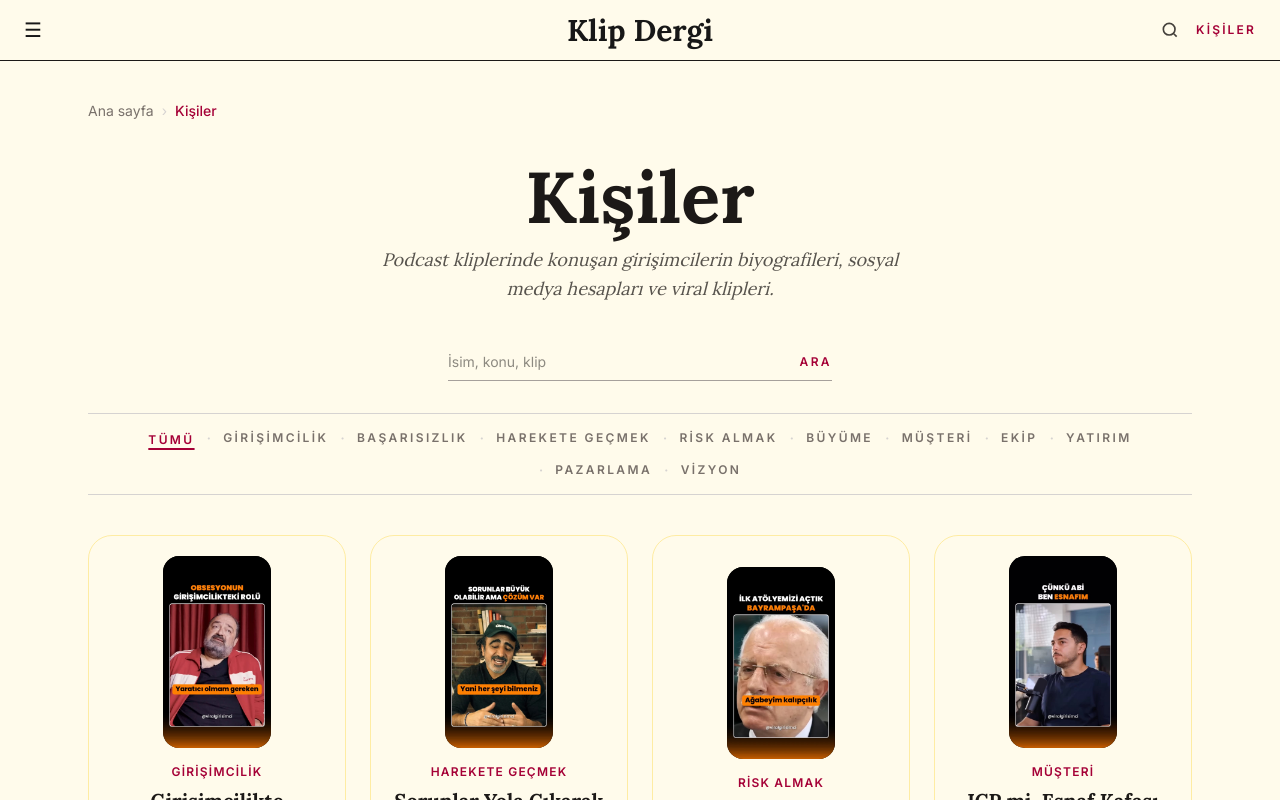
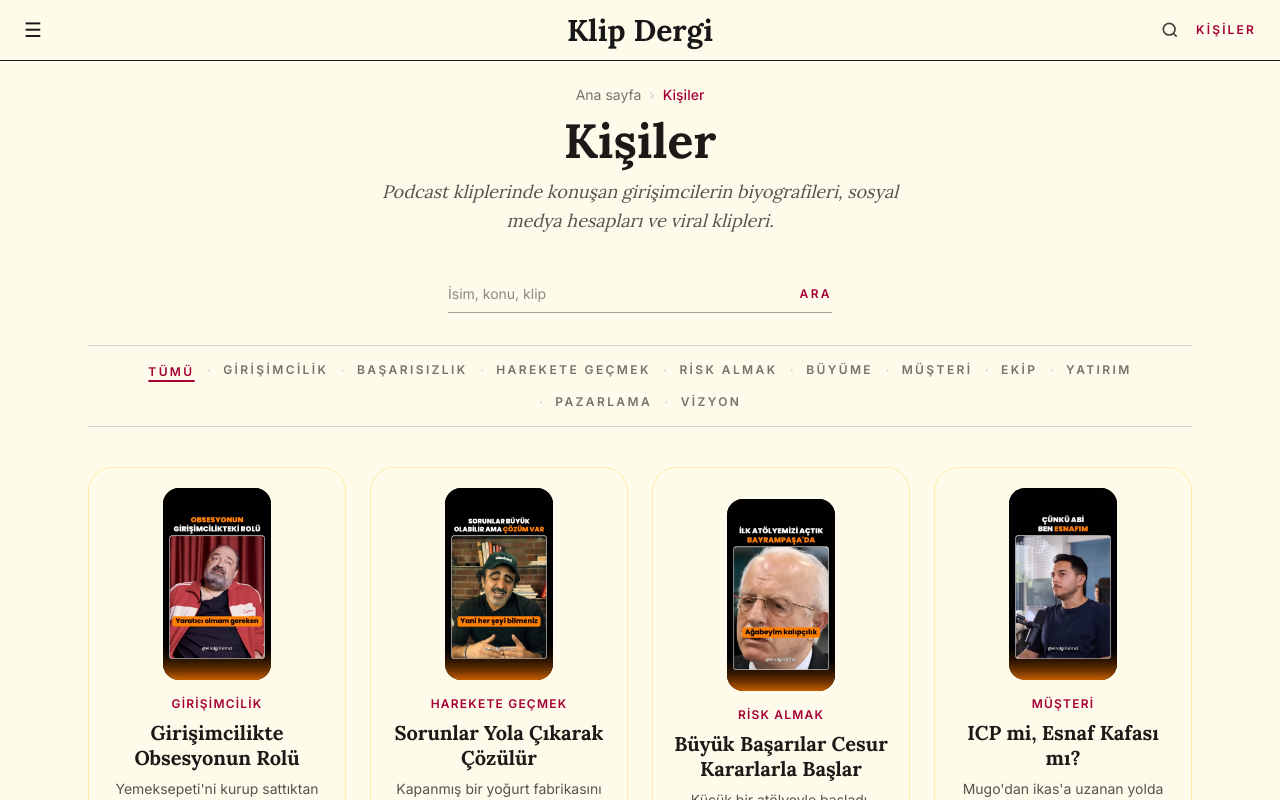
Before and after one commit to symkllci/klip-dergi, a Next.js app: page /kisiler in a window 1280 px wide. Shown: the top 800 px of the page. Built offline with nearby package versions, Linux system fonts and the light colour scheme.

Commit message:
Kişiler başlığı yukarıda, ekmek kırıntısı ortada, başlık boyutu Diğer hikâyeler gibi

```diff
--- a/src/app/kisiler/page.tsx
+++ b/src/app/kisiler/page.tsx
@@ -74,14 +74,16 @@ export default async function KisilerSayfasi({
   return (
     // Bütün sayfa: ana sayfayla aynı krem zemin (amber-50) ve koyu mürekkep yazı (stone-900)
     <div className="min-h-screen bg-amber-50 text-stone-900">
-      <main className="mx-auto max-w-6xl px-6 py-10">
-        {/* Ekmek kırıntısı: Ana sayfa › Kişiler */}
-        <Kirinti adimlar={[{ ad: "Ana sayfa", href: "/" }, { ad: "Kişiler" }]} />
-
+      {/* pt-6: üstte az boşluk → başlık yukarıda */}
+      <main className="mx-auto max-w-6xl px-6 pb-10 pt-6">
         {/* ===== GAZETE DÜZENİ (Maket B): her şey ortalı =====
-            Manşet: ortada büyük başlık + italik açıklama (üstteki künye şeridi kaldırıldı) */}
-        <header className="py-10 text-center">
-          <h1 className={`${baslikFontu.className} text-6xl font-bold sm:text-7xl`}>Kişiler</h1>
+            Manşet: ekmek kırıntısı + büyük başlık + italik açıklama, hepsi ortada (künye şeridi kaldırıldı) */}
+        <header className="pb-10 text-center">
+          {/* Ekmek kırıntısı: başlığın hemen üstünde, ortada (flex justify-center: kırıntıyı ortaya al) */}
+          <div className="flex justify-center">
+            <Kirinti adimlar={[{ ad: "Ana sayfa", href: "/" }, { ad: "Kişiler" }]} />
+          </div>
+          <h1 className={`${baslikFontu.className} mt-3 text-4xl font-bold sm:text-5xl`}>Kişiler</h1>
           <p className="mx-auto mt-3 max-w-xl font-serif text-lg italic leading-relaxed text-stone-600">
             Podcast kliplerinde konuşan girişimcilerin biyografileri, sosyal medya hesapları ve viral klipleri.
           </p>
```
